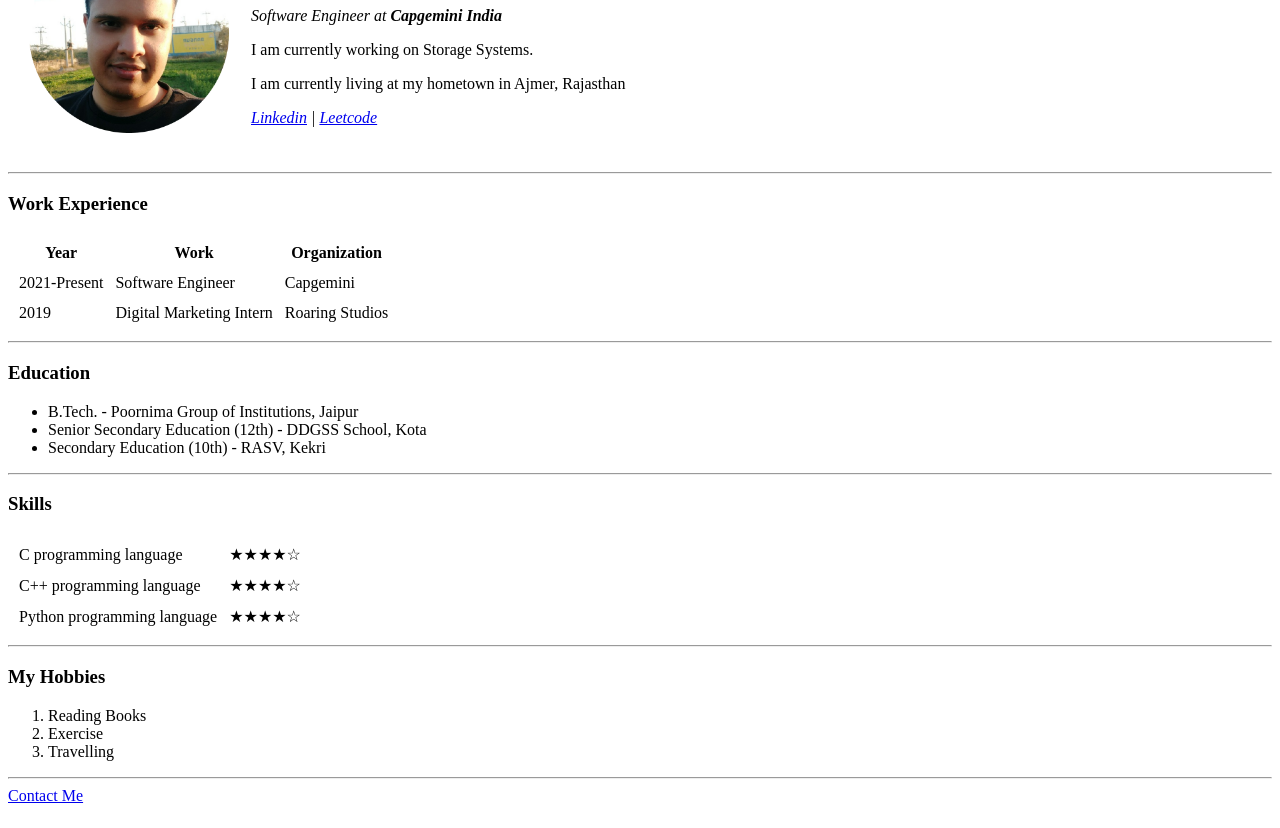
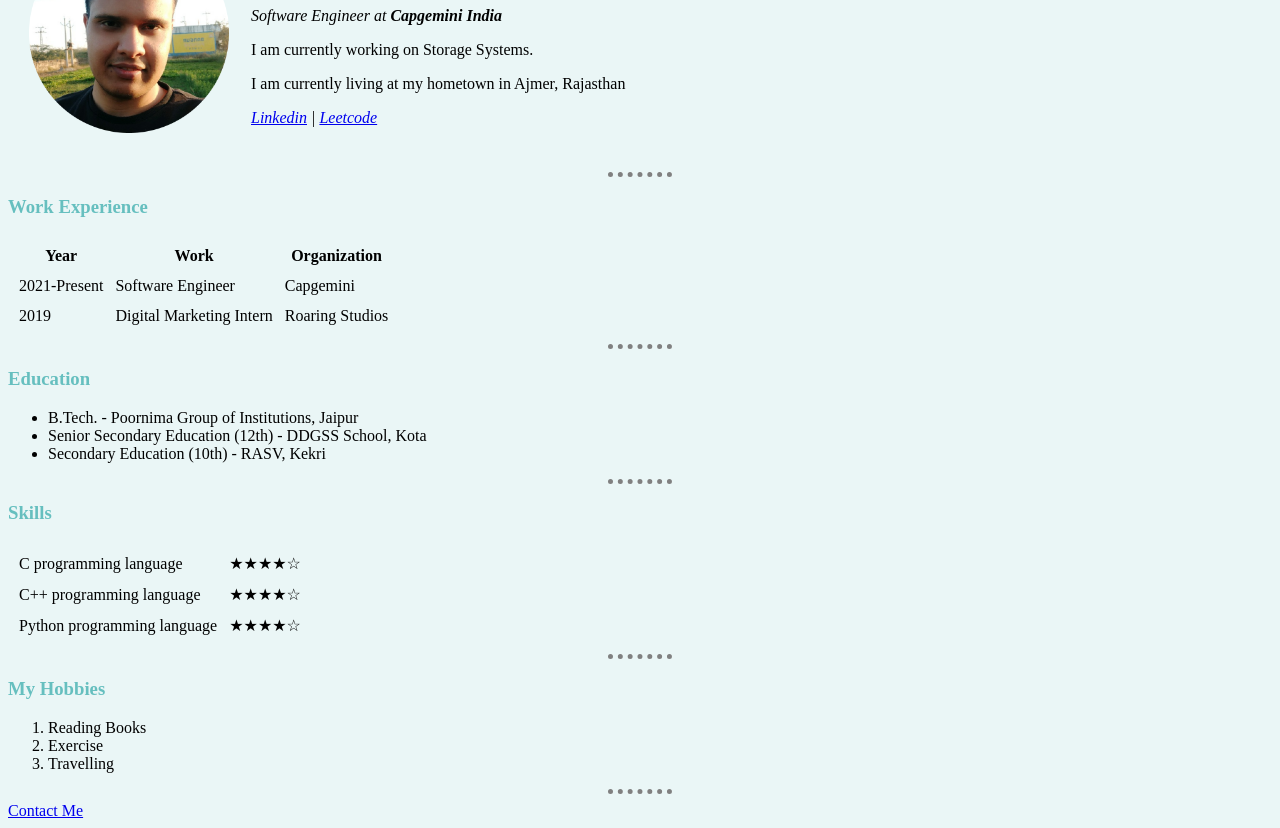
Before and after one commit to Yashwant077/My-CV, a plain HTML site: page index.html in a window 1280 px wide. Shown: the part 102-930 px from the top of the page. Drawn offline with Linux system fonts and the light colour scheme.

Commit message:
css updated

```diff
--- a/index.html
+++ b/index.html
@@ -5,7 +5,7 @@
   <meta charset="utf-8">
   <meta name="viewport" content="width=device-width">
   <title>Yashwant's Personal Site</title>
-  <link href="style.css" rel="stylesheet" type="text/css" />
+  <link rel="stylesheet" href="styles.css">
 </head>
 
 <body>
```
